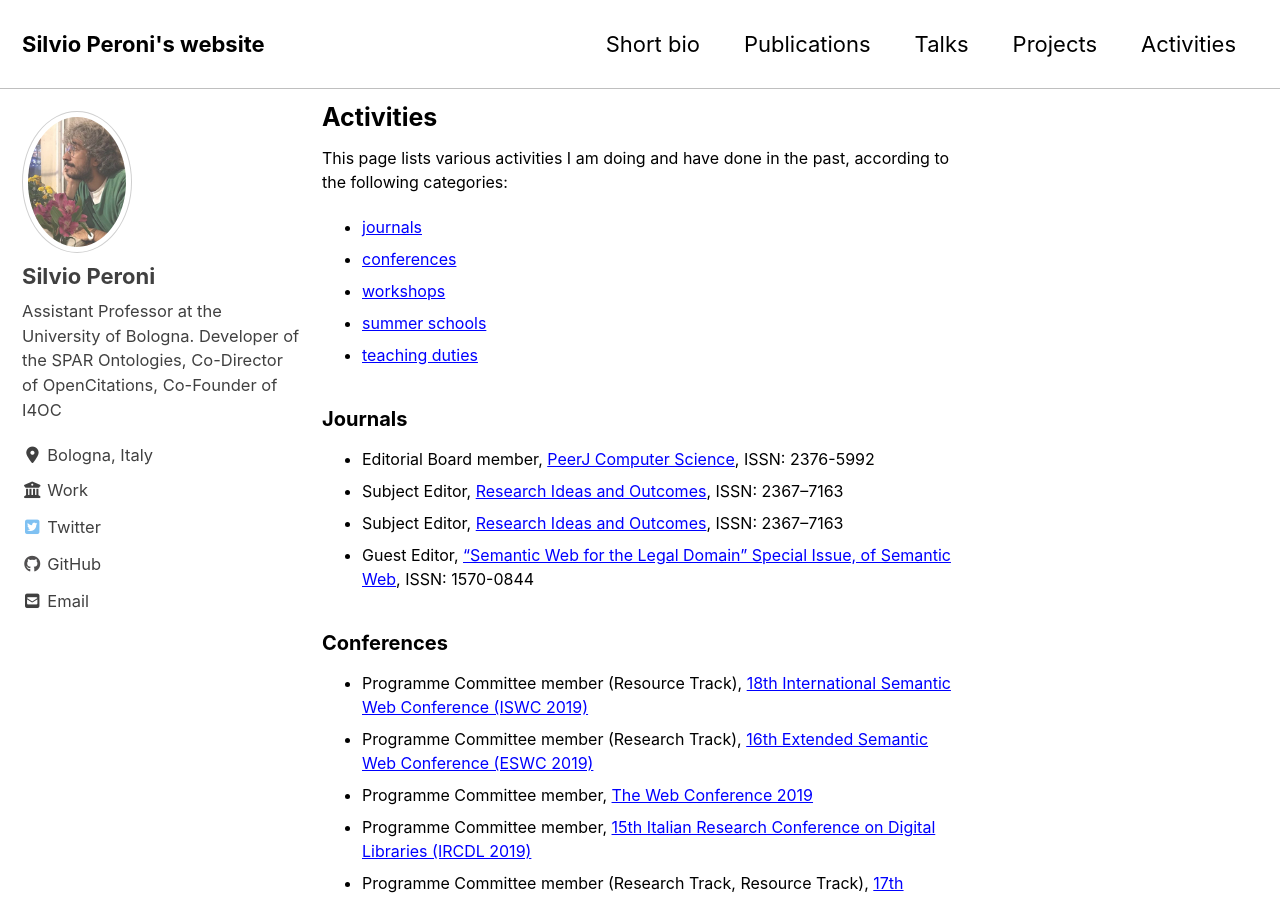
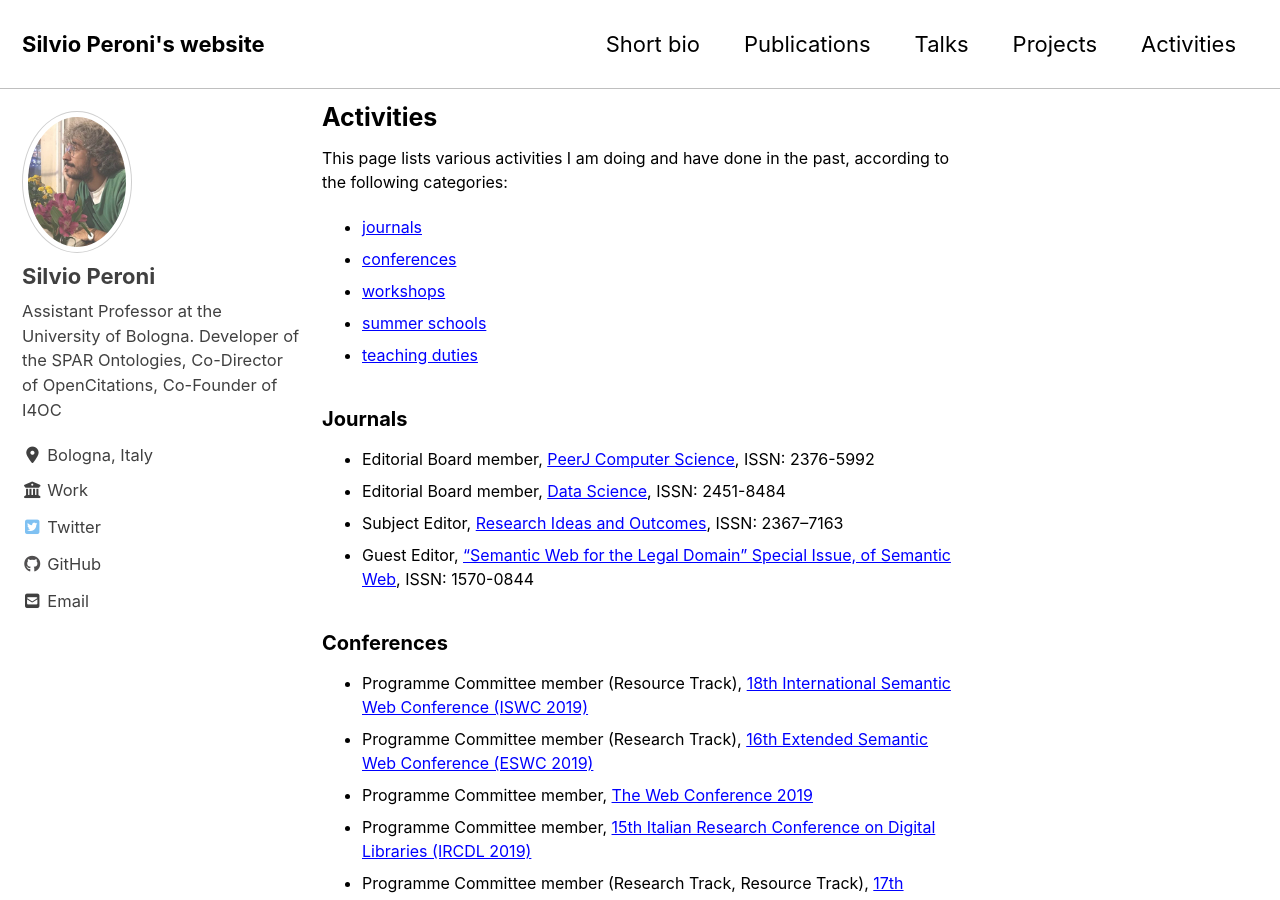
Before and after one commit to essepuntato/essepuntato.github.io, a Jekyll site: the page built from _pages/activities.md, in a window 1280 px wide and 900 px high. Built offline with Jekyll 4.4.1, drawn with Linux system fonts in a browser that asks for light colours; cached includes are drawn as plain includes; nearby versions of some CDN libraries.

Commit message:
fix journals

```diff
--- a/_data/activities/journal.yml
+++ b/_data/activities/journal.yml
@@ -3,10 +3,10 @@
   issn: 2376-5992
   role: "Editorial Board member"
 
-- name: "Research Ideas and Outcomes"
-  url: "http://riojournal.com/"
-  issn: 2367–7163
-  role: "Subject Editor"
+- name: "Data Science"
+  url: "https://datasciencehub.net"
+  issn: 2451-8484
+  role: "Editorial Board member"
 
 - name: "Research Ideas and Outcomes"
   url: "http://riojournal.com/"
```
